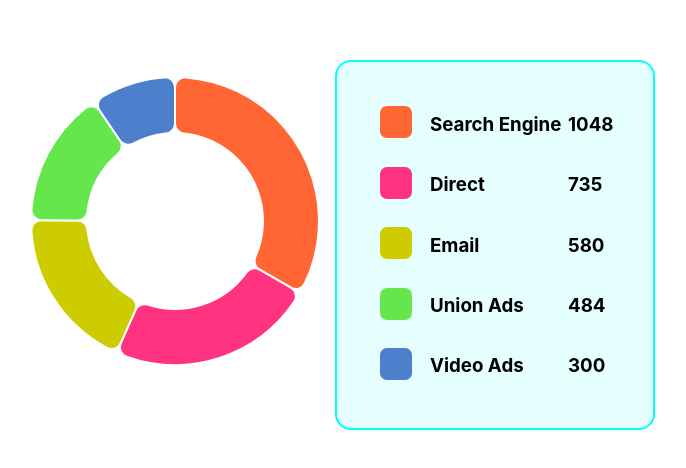
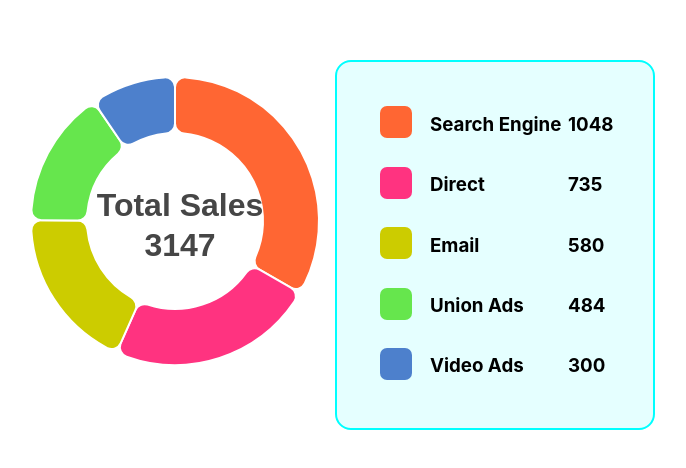
Before and after one commit to gaurangbhatt19/echartReact, a React (Create React App) app: page / in a window 1280 px wide. Shown: the part 148-616 px from the top of the page, without its empty margins (241-927 px from the left). Built offline with nearby package versions, Linux system fonts and the light colour scheme.

Commit message:
echart react

```diff
--- a/src/components/Chart.tsx
+++ b/src/components/Chart.tsx
@@ -4,7 +4,9 @@ import { atomChart, chartValues, colorList, values } from '../recoil/atom';
 import { useRecoilValue } from 'recoil';
 const Chart:React.FC<{filter: string[]}> = (props:{filter: string[]}) => {
 let atomvalue=useRecoilValue(atomChart)
-
+let totalValue=atomvalue.reduce((sum,val) => {
+  return sum+val.value
+},0)
 const style = {
   height: "100%",
   width: "100%"
@@ -16,6 +18,17 @@ const option = {
   },
   color:atomvalue.filter(value=>value.render).map(item=>item.color)
   ,
+  title:[
+    {
+      text: 'Total Sales\n\n'+totalValue,
+      left: '50%',
+      top:"43%",
+      textAlign: 'center',
+      textStyle:{
+        fontSize:"2em"
+      }
+    }
+  ],
   series: [
     {
       name: 'Access From',
@@ -31,20 +44,6 @@ const option = {
         show: false,
         position: 'center'
       },
-      emphasis: {
-        label: {
-          show: true,
-          fontSize: '33',
-          fontWeight: 'bold',
-          formatter:(d:any)=>{
-            return d.value.toString()+"\n\n"+d.name.toString();
-          }
-        }
-      },
-      labelLine: {
-        show: false
-      },
-      // values.filter(value => !props.filter.includes(value.name))
       data: atomvalue.filter(value => value.render).map(value => value)
     }
   ]
```
